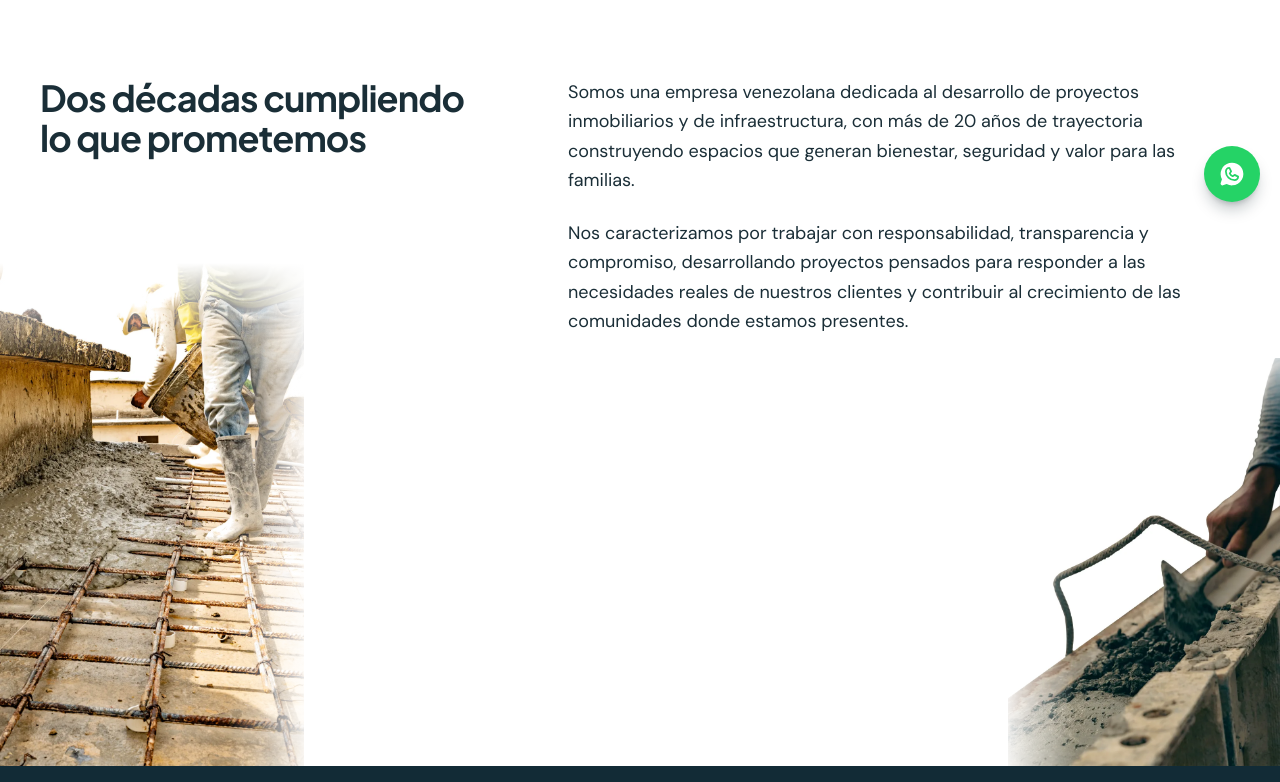
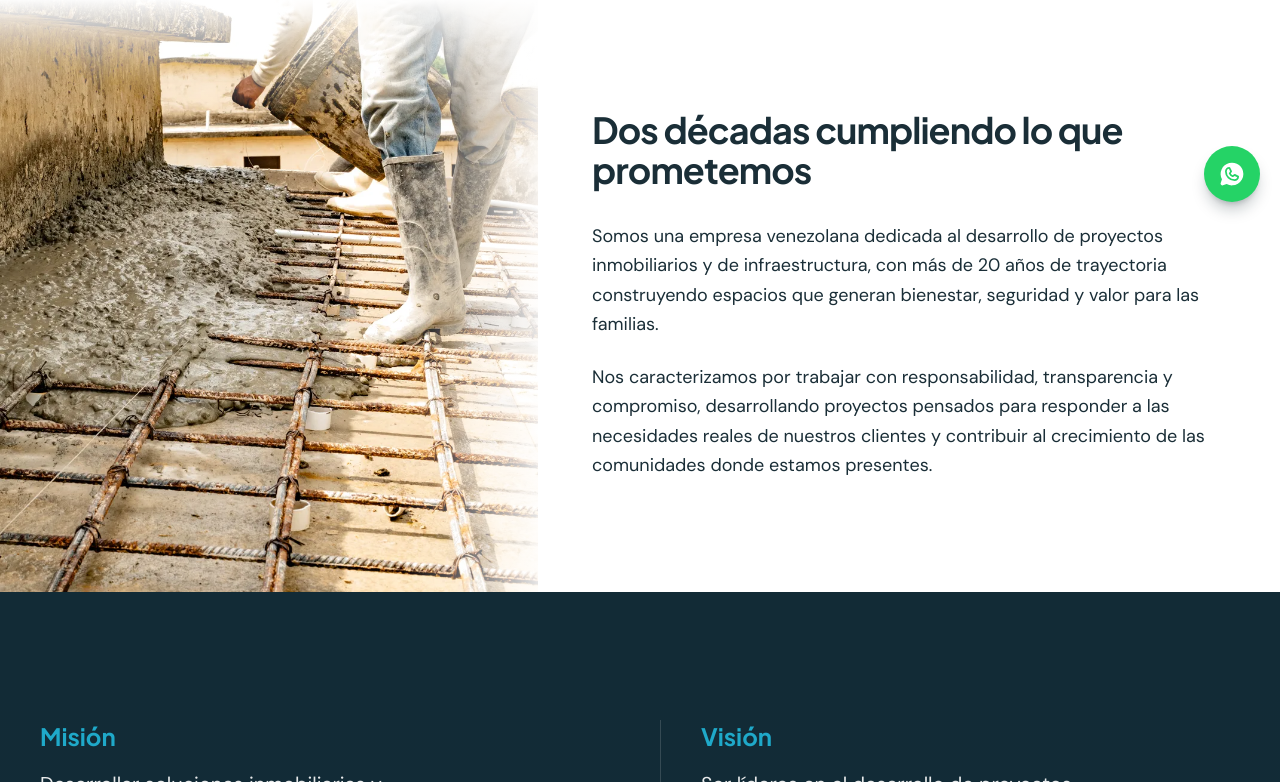
Before and after one commit to marcodpa/gemo, a Next.js app: page /quienes-somos in a window 1280 px wide. Shown: the part 578-1360 px from the top of the page. Built offline with nearby package versions, Linux system fonts and the light colour scheme.

Commit message:
Quienes somos: foto de vaciado cubriendo el lado izquierdo y titulo sobre los parrafos
Co-Authored-By: Claude Fable 5 <noreply@anthropic.com>

```diff
--- a/app/quienes-somos/page.tsx
+++ b/app/quienes-somos/page.tsx
@@ -54,51 +54,34 @@ export default function QuienesSomosPage() {
         </div>
       </section>
 
-      {/* Historia: detalle de obra de fondo, arriba a la izquierda */}
+      {/* Historia: la foto del vaciado cubre todo el lado izquierdo y el
+          título va sobre los párrafos en la columna derecha. */}
       <section className="relative overflow-hidden bg-white">
-        {/* Vaciado de losa: esquina inferior izquierda */}
+        {/* Vaciado de losa: cubre todo el alto del lado izquierdo */}
         <div
           aria-hidden="true"
-          className="pointer-events-none absolute bottom-0 left-0 hidden w-[19rem] max-w-[30vw] md:block"
+          className="pointer-events-none absolute inset-y-0 left-0 hidden w-[42%] md:block"
         >
           <Image
             src="/images/vaciado-losa.webp"
             alt=""
-            width={900}
-            height={1488}
-            className="h-auto w-full"
-            sizes="208px"
+            fill
+            className="object-cover"
+            sizes="42vw"
           />
-          {/* Degradados muy ligeros para disimular el corte de la foto */}
+          {/* Degradados ligeros para fundir la foto con el contenedor */}
           <div className="absolute inset-y-0 right-0 w-1/4 bg-gradient-to-l from-white/90 to-transparent" />
           <div className="absolute inset-x-0 top-0 h-1/5 bg-gradient-to-b from-white to-transparent" />
         </div>
 
-        <div
-          aria-hidden="true"
-          className="pointer-events-none absolute right-0 bottom-0 hidden w-[17rem] max-w-[28vw] md:block"
-        >
-          <Image
-            src="/images/mano-mezcla-blanco.webp"
-            alt=""
-            width={843}
-            height={1264}
-            className="h-auto w-full"
-            sizes="272px"
-          />
-          {/* Degradados muy ligeros para disimular el corte de la foto */}
-          <div className="absolute inset-y-0 left-0 w-1/4 bg-gradient-to-r from-white/90 to-transparent" />
-          <div className="absolute inset-x-0 top-0 h-1/6 bg-gradient-to-b from-white/80 to-transparent" />
-        </div>
-
-        <div className="relative mx-auto max-w-[1320px] px-5 pt-16 pb-24 md:min-h-[40rem] md:pt-20 md:pb-28 lg:min-h-[48rem] lg:px-10">
-          <div className="grid gap-12 md:grid-cols-[1fr_1.5fr] md:gap-20">
+        <div className="relative mx-auto max-w-[1320px] px-5 py-20 md:py-28 lg:px-10">
+          <div className="md:ml-[46%]">
             <Reveal>
               <h2 className="font-display text-3xl font-bold tracking-tight md:text-4xl">
                 Dos décadas cumpliendo lo que prometemos
               </h2>
             </Reveal>
-            <Reveal delay={100} className="space-y-6 text-lg leading-relaxed text-body">
+            <Reveal delay={100} className="mt-8 space-y-6 text-lg leading-relaxed text-body">
               <p>
                 Somos una empresa venezolana dedicada al desarrollo de proyectos inmobiliarios y de
                 infraestructura, con más de 20 años de trayectoria construyendo espacios que generan
@@ -111,6 +94,18 @@ export default function QuienesSomosPage() {
               </p>
             </Reveal>
           </div>
+
+          {/* Versión móvil de la foto */}
+          <Reveal className="mt-10 md:hidden">
+            <Image
+              src="/images/vaciado-losa.webp"
+              alt="Equipo de GEMO vaciando la losa de una vivienda"
+              width={900}
+              height={1488}
+              className="aspect-[4/3] w-full rounded-xl object-cover"
+              sizes="100vw"
+            />
+          </Reveal>
         </div>
       </section>
 
```
